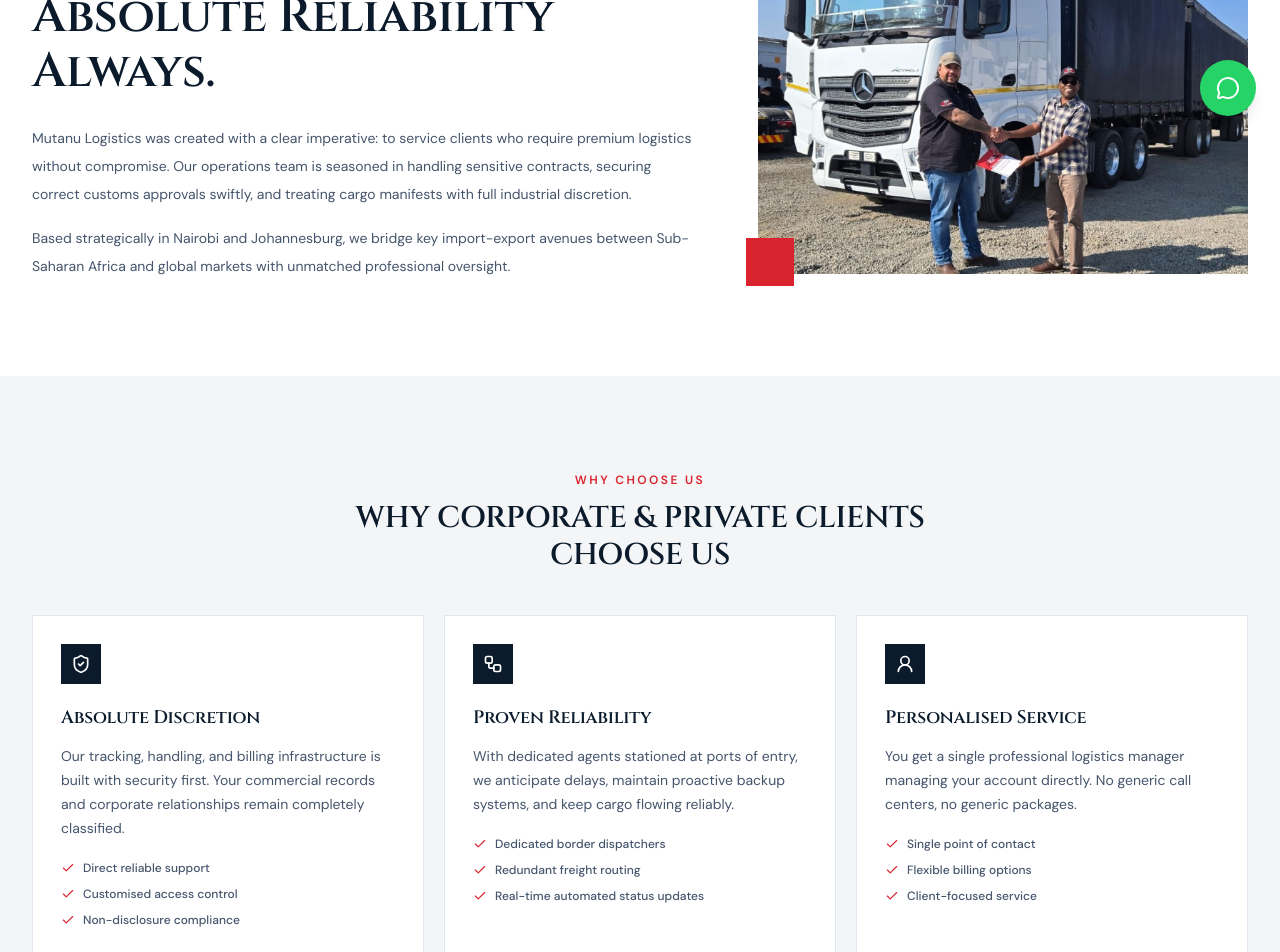
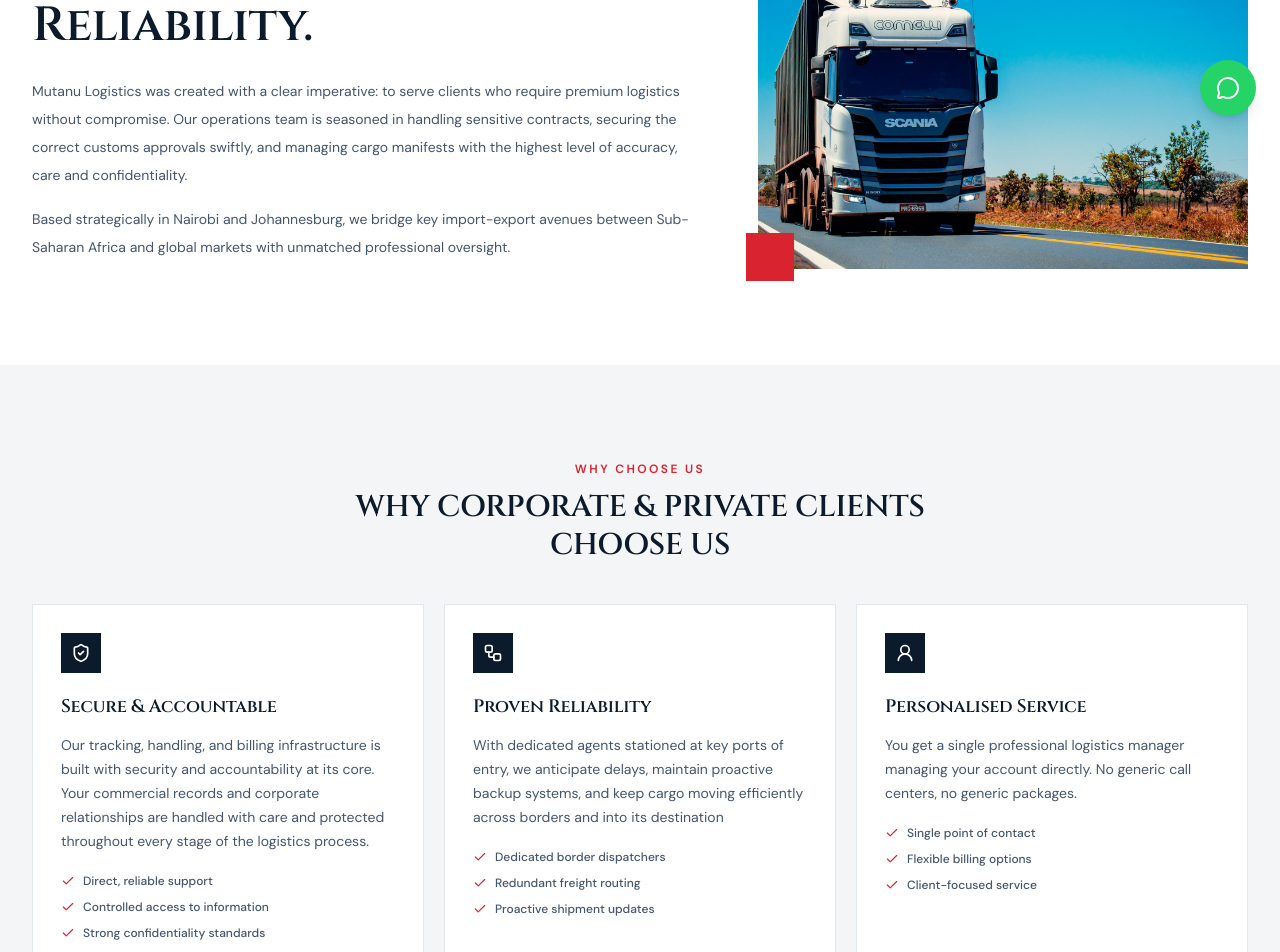
Before and after one commit to johnkali/mutanu_logistics, a React (Vite) app: page /about in a window 1280 px wide. Shown: the part 660-1612 px from the top of the page. Built offline with nearby package versions, Linux system fonts and the light colour scheme.

Commit message:
Content change and images

```diff
--- a/src/components/sections/AboutIntro.tsx
+++ b/src/components/sections/AboutIntro.tsx
@@ -9,16 +9,12 @@
           <div>
             <SectionHeading
               eyebrow="Who We Are"
-              title="Discretion First. Absolute Reliability Always."
+              title="Built on Trust. Driven by Reliability."
             />
 
             <div className="mt-6 max-w-2xl space-y-4 text-sm leading-7 text-slate-600">
               <p>
-                Mutanu Logistics was created with a clear imperative: to service
-                clients who require premium logistics without compromise. Our
-                operations team is seasoned in handling sensitive contracts,
-                securing correct customs approvals swiftly, and treating cargo
-                manifests with full industrial discretion.
+                Mutanu Logistics was created with a clear imperative: to serve clients who require premium logistics without compromise. Our operations team is seasoned in handling sensitive contracts, securing the correct customs approvals swiftly, and managing cargo manifests with the highest level of accuracy, care and confidentiality.
               </p>
 
               <p>
--- a/src/components/sections/ExperienceSection.tsx
+++ b/src/components/sections/ExperienceSection.tsx
@@ -5,7 +5,7 @@
   "Practical understanding of freight and logistics requirements",
   "Support tailored to individual client needs",
   "Experience across regional trade routes",
-  "A focus on reliability, discretion and clear communication",
+  "A focus on reliability, professionalism and clear communication",
 ];
 
 export default function ExperienceSection() {
--- a/src/components/sections/ServicesIntro.tsx
+++ b/src/components/sections/ServicesIntro.tsx
@@ -37,11 +37,7 @@
             <p className="text-sm leading-7 text-slate-600 sm:text-base sm:leading-8">
               Logistics Support, Delivered with Care.
               <br /> <br />
-              At Mutanu, we take a practical and personalized approach to
-              freight and logistics, working closely with our clients to
-              understand their requirements and provide solutions suited to each
-              situation. Our approach is built on reliability, discretion,
-              adaptability and personal service.
+              At Mutanu, we take a practical and personalized approach to freight and logistics, working closely with our clients to understand their requirements and provide solutions suited to each situation. Our approach is built on reliability, adaptability and personal service.
             </p>
             {/*
             <Link
--- a/src/data/about.ts
+++ b/src/data/about.ts
@@ -1,24 +1,23 @@
 // Why clients choose Mutanu
 export const aboutReasons = [
   {
-    title: "Absolute Discretion",
+    title: "Secure & Accountable",
     description:
-      "Our tracking, handling, and billing infrastructure is built with security first. \
-      Your commercial records and corporate relationships remain completely classified.",
+      "Our tracking, handling, and billing infrastructure is built with security and accountability at its core. Your commercial records and corporate relationships are handled with care and protected throughout every stage of the logistics process.",
     points: [
-      "Direct reliable support",
-      "Customised access control",
-      "Non-disclosure compliance",
+      "Direct, reliable support",
+      "Controlled access to information",
+      "Strong confidentiality standards"
     ],
   },
   {
     title: "Proven Reliability",
     description:
-      "With dedicated agents stationed at ports of entry, we anticipate delays, maintain proactive backup systems, and keep cargo flowing reliably.",
+      "With dedicated agents stationed at key ports of entry, we anticipate delays, maintain proactive backup systems, and keep cargo moving efficiently across borders and into its destination",
     points: [
       "Dedicated border dispatchers",
       "Redundant freight routing",
-      "Real-time automated status updates",
+      "Proactive shipment updates",
     ],
   },
   {
```
Also changed, not shown: public/images/about/handshake.jpeg.
